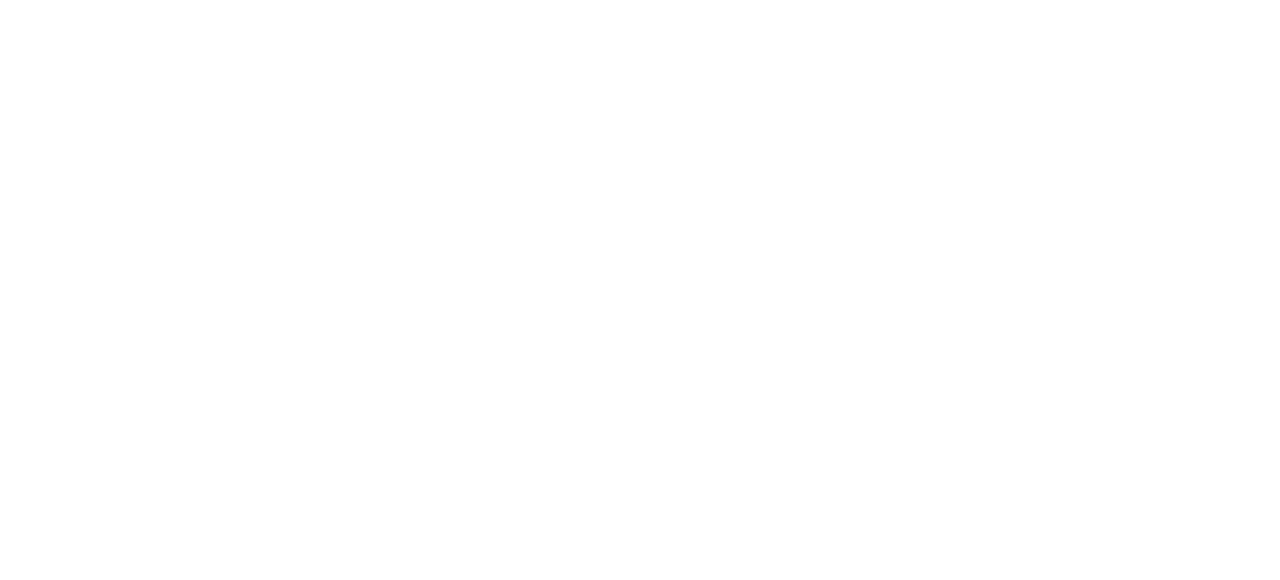
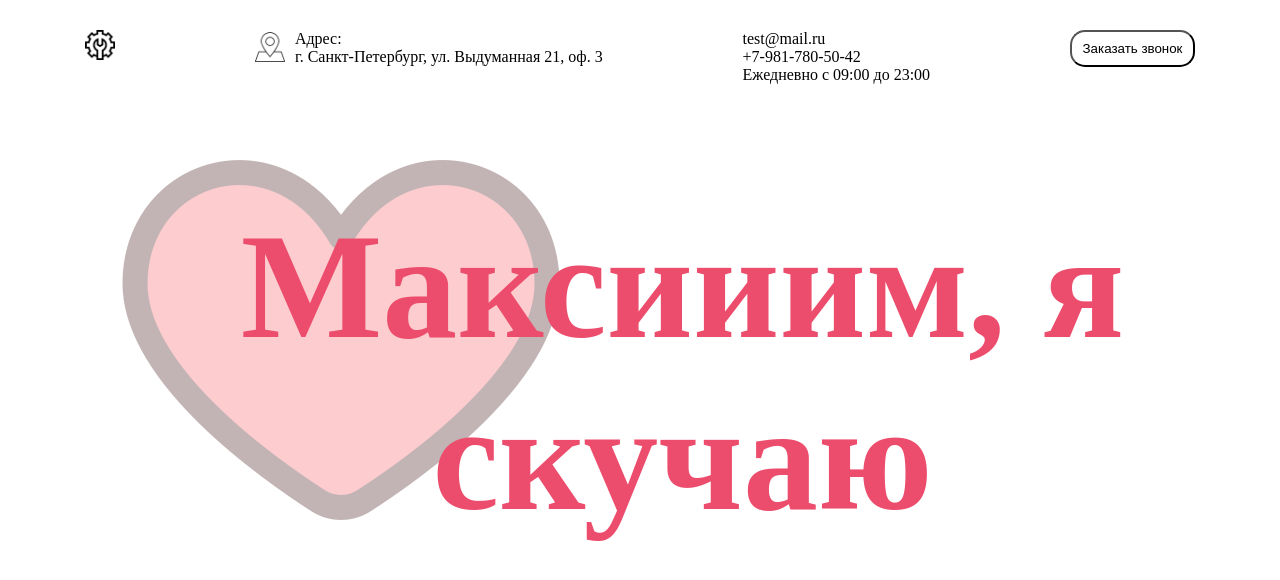
Before and after one commit to ViktoriyaKo/website_tools, a plain HTML site: page index.html in a window 1280 px wide. Drawn offline with Linux system fonts and the light colour scheme.

Commit message:
init: start header in html

```diff
--- a/index.html
+++ b/index.html
@@ -5,8 +5,34 @@
     <meta http-equiv="X-UA-Compatible" content="IE=edge">
     <meta name="viewport" content="width=device-width, initial-scale=1.0">
     <title>Tools</title>
+    <link rel="stylesheet" href="./style.css">
 </head>
 <body>
+  <div class="container">
+    <header class="header">
+      <div class="wrapper-header">
+        <div class="wrapper-header-nav">
+          <a href="#"><img class="logo" src="./favicon.png" alt="logo"></a>
+          <div class="contacts-nav">
+            <span class="address">Адрес:</span>
+            <span class="address-nav">г. Санкт-Петербург, ул. Выдуманная 21, оф. 3</span>
+          </div>
+          <div class="phone-nav">
+            <a href="mailto:test@mail.ru" class="mail-nav">test@mail.ru</a>
+            <a href="tel:+79817805042" class="tel-nav">+7-981-780-50-42</a>
+            <div class="text-nav">Ежедневно с 09:00 до 23:00</div>
+          </div>
+          <button type="submit" class="button-nav">Заказать звонок</button>
+        </div>
+      </div>
 
+    </header>
+    <main class="main">
+      <div class="wrapper-main">
+      </div>
+      <div class="wrapper-main-text">Максииим, я скучаю</div>
+    </main>
+    <footer class="footer"></footer>
+  </div>
 </body>
 </html>
--- a/style.css
+++ b/style.css
@@ -0,0 +1,90 @@
+* {
+	box-sizing: border-box;
+}
+
+*::before,
+*::after {
+	box-sizing: border-box;
+}
+
+body {
+    margin: 0 auto;
+}
+.container {
+    padding: 30px 15px 15px;
+	max-width: 1140px;
+	margin: 0 auto;
+}
+
+.logo {
+    max-width: 30px;
+    max-height: 30px;
+}
+
+.wrapper-header-nav {
+    display: flex;
+    justify-content: space-between;
+}
+
+.mail-nav {
+    display: block;
+    color: black;
+    text-decoration: none;
+}
+
+.tel-nav {
+    display: block;
+    color: black;
+    text-decoration: none;
+}
+
+.contacts-nav {
+    background: no-repeat url('./address.png');
+    background-size: 30px;
+    background-position: left 10%;
+    padding-left: 40px;
+}
+
+.address {
+    display: block;
+}
+
+.button-nav {
+    background-color: transparent;
+    border-radius: 15px;
+    width: 125px;
+    height: 37px;
+}
+
+.wrapper-main {
+    position: relative;
+    background: url('./heart.png') no-repeat;
+    height: 450px;
+    padding-left: 50px;
+    opacity: .3;
+}
+
+.wrapper-main-text {
+    position: absolute;
+    font-size: 150px;
+    text-align: center;
+    color: rgb(237, 77, 109);
+    top: 200px;
+    font-weight: 700;
+}
+.wrapper-main {
+    animation-duration: 3s;
+    animation-name: heart-anim;
+  }
+
+  @keyframes heart-anim {
+    from {
+      margin-left: 100%;
+      width: 300%;
+    }
+
+    to {
+      margin-left: 0%;
+      width: 100%;
+    }
+  }
```
Also changed, not shown: address.png (added), favicon.png (added), heart.png (added).
